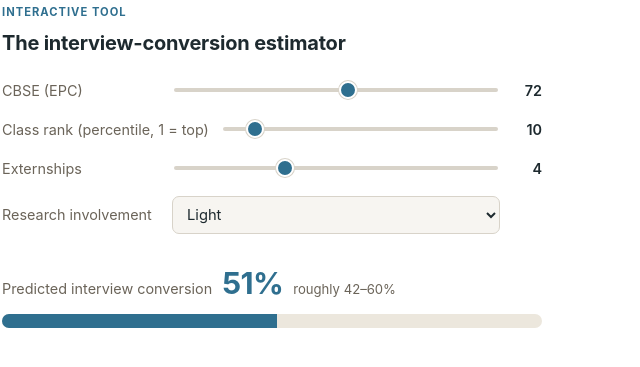
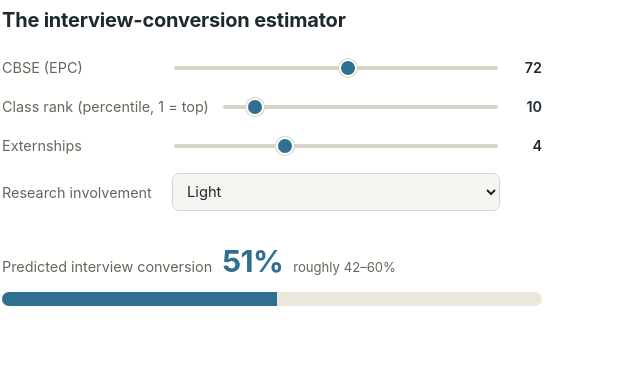
Before and after one commit to omfsdata/data, a Jekyll site: the page assets/predictor.html, which Jekyll copies as it is, in a window 1280 px wide. Shown: the top 367 px of the page, without its empty margins (0-640 px from the left). Built offline with Jekyll 4.4.1, drawn with Linux system fonts in a browser that asks for light colours.

Commit message:
Update predictor.html

```diff
--- a/assets/predictor.html
+++ b/assets/predictor.html
@@ -63,7 +63,6 @@
 </head>
 <body>
 
-<p class="kicker">Interactive tool</p>
 <h2 class="tool-title">The interview-conversion estimator</h2>
 
 <p class="lead">
```
